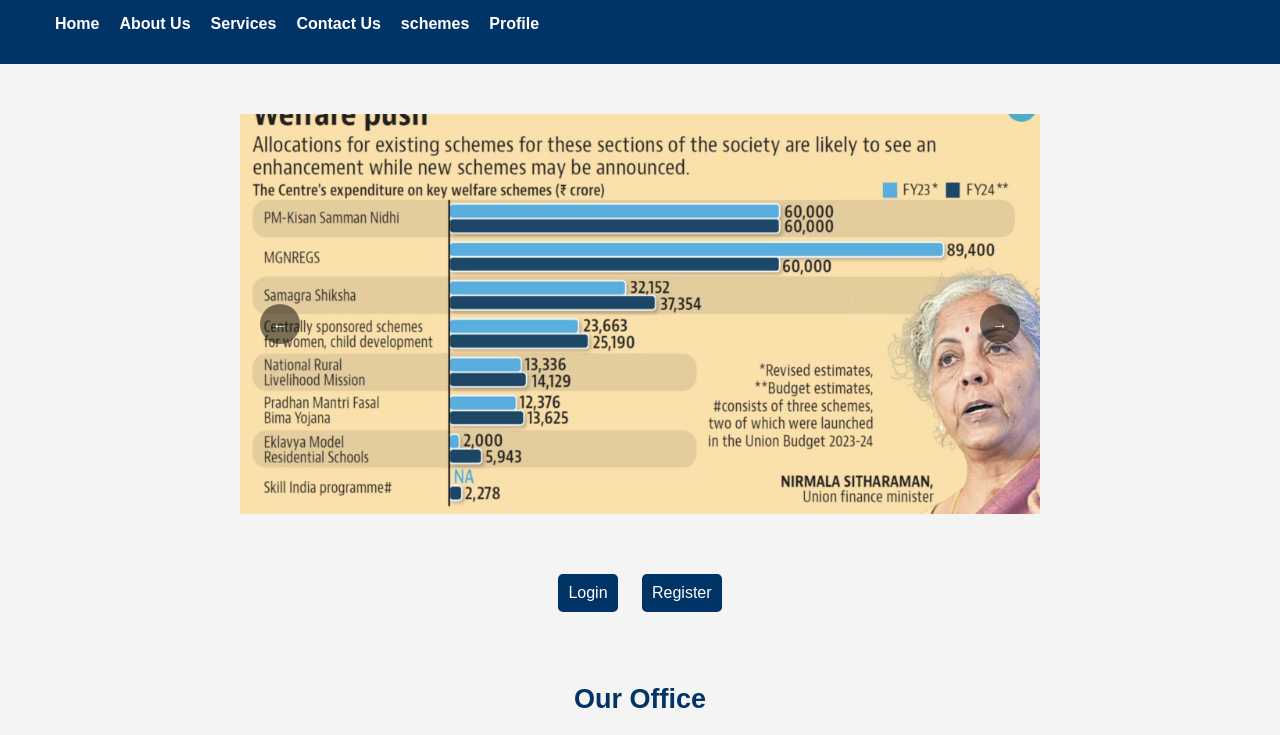
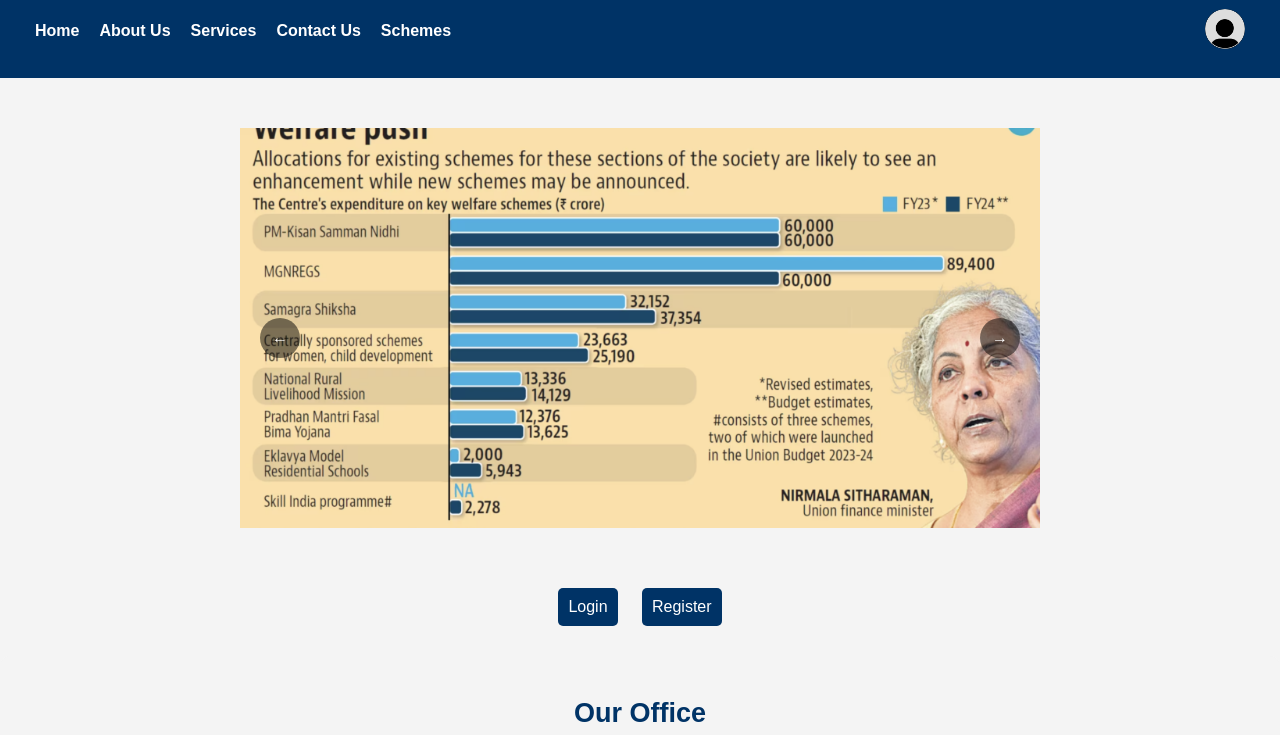
Before and after one commit to jayshreedwagh/DigitalMitra, a plain HTML site: page index.html in a window 1280 px wide. Shown: the part 178-913 px from the top of the page. Drawn offline with Linux system fonts and the light colour scheme.

Commit message:
profile button added

```diff
--- a/index.html
+++ b/index.html
@@ -21,16 +21,27 @@
   </div>
   <header>
     <nav>
+        <div class="nav-links">
             <ul>
                 <li><a href="index.html">Home</a></li>
                 <li><a href="aboutus.html">About Us</a></li>
                 <li><a href="services.html">Services</a></li>
                 <li><a href="contactus.html">Contact Us</a></li>
-            <li><a href="schemes.html">schemes</a></li>
-            <li><a href="profile.html">Profile</a></li>
+                <li><a href="schemes.html">Schemes</a></li>
             </ul>
+        </div>
+        <!-- Profile Icon -->
+        <div class="profile-container">
+            <a href="profile.html">
+                <img src="default-avatar.jpg" id="profile-icon" alt="Profile">
+            </a>
+        </div>
     </nav>
 </header>
+
+
+
+
   <div class="carousel-wrapper">
     <div class="carousel-container">
         <div class="carousel-track" id="carouselTrack">
--- a/styles.css
+++ b/styles.css
@@ -393,3 +393,39 @@
     justify-content: center;
     margin: 0 10px;
 }
+/* Make nav full-width and flex */
+nav {
+    display: flex;
+    align-items: center;
+    justify-content: space-between;
+    padding: 10px 20px;
+    width: 100%; /* Just for checking layout */
+}
+
+/* Keep nav links on the left */
+.nav-links {
+    display: flex;
+}
+
+/* Style the list properly */
+.nav-links ul {
+    display: flex;
+    list-style: none;
+    padding: 0;
+    margin: 0;
+    gap: 20px;
+}
+
+/* FORCE profile icon to the right */
+.profile-container {
+    margin-left: auto; /* Pushes it away from the nav links */
+    display: flex;
+    align-items: center;
+}
+
+.profile-container img {
+    width: 40px;
+    height: 40px;
+    border-radius: 50%;
+    cursor: pointer;
+}
```
Also changed, not shown: profile.html (+1 -0 lines), default-avatar.jpg (added). Lines whose indentation alone changed are shown as unchanged.
